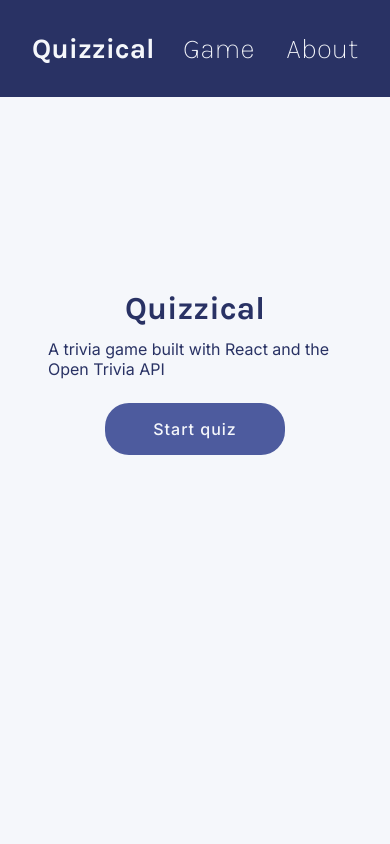
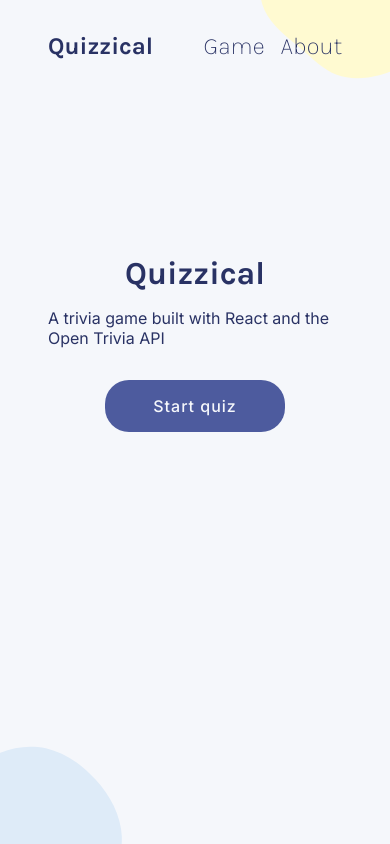
Before and after one commit to GVPproj/react-trivia, a React (Vite) app: page / in a window 390 px wide. Built offline with nearby package versions, Linux system fonts and the light colour scheme.

Commit message:
added blobs background, updater router and about section

```diff
--- a/src/App.jsx
+++ b/src/App.jsx
@@ -9,13 +9,10 @@ function App() {
   return (
     <>
       <nav className="flex">
-        <ul className="flex nav--list">
+        <ul className="flex z-1 nav--list">
           <NavLink
             className="nav--link"
             to="/"
-            // style={({ isActive }) => ({
-            //   fontWeight: isActive ? "700" : "200",
-            // })}
           >
             Quizzical
           </NavLink>
--- a/src/components/About.jsx
+++ b/src/components/About.jsx
@@ -3,16 +3,16 @@ export default function About() {
     <div className="flex info--page">
       <h1>About</h1>
       <br />
-      <div><p>
-        This page is rendered with React. Questions and answers, brought in from
-        the Open Trivia API, are managed with React's State functionality.
-      </p>
-      <br />
-      <p>
-        All functionality and code by myself, Graham Van Pelt, from Bob
-        Zirroll's Figma design files.
-      </p></div>
-
+      <div>
+        <p>
+          This app is rendered with React. The questions are imported from the
+          Open Trivia API.
+        </p>
+        <br />
+        <p>App idea and initial design from Bob Ziroll's React course on Scrimba.</p>
+        <br />
+        <p>Coded and re-designed by Graham Van Pelt.</p>
+      </div>
     </div>
   )
 }
--- a/src/components/Answer.jsx
+++ b/src/components/Answer.jsx
@@ -34,7 +34,7 @@ export default function Answer(props) {
   }
 
   return (
-    <li className="flex answer" style={styles} onClick={props.selectAnswer}>
+    <li className="flex z-1 answer" style={styles} onClick={props.selectAnswer}>
       {props.answer.answer}
     </li>
   )
--- a/src/components/Game.jsx
+++ b/src/components/Game.jsx
@@ -23,7 +23,7 @@ export default function Game() {
     setIsCompleted(false)
 
     fetch(
-      "https://opentdb.com/api.php?amount=5&category=21&difficulty=easy&type=multiple"
+      "https://opentdb.com/api.php?amount=5&difficulty=easy&type=multiple"
     )
       .then((results) => results.json())
       .then((data) => {
@@ -115,7 +115,7 @@ export default function Game() {
 
     return (
       <div className="flex question--section">
-        <h2>{props.question}</h2>
+        <h2 className="z-1">{props.question}</h2>
         <ul className="flex answers--set">
           {props.answers.map((option) => (
             <Answer
@@ -141,7 +141,7 @@ export default function Game() {
         }, 1500)
       }
     }
-    return <button onClick={() => checkIfCompleted()}>Check Answers</button>
+    return <button className="z-1" onClick={() => checkIfCompleted()}>Check Answers</button>
   }
 
   useEffect(() => {
--- a/src/index.css
+++ b/src/index.css
@@ -20,26 +20,6 @@ html {
   font-family: var(--ff-main);
   background-color: var(--clr-light);
   color: var(--clr-dark);
-}
-
-/* Utility */
-
-.flex {
-  display: flex;
-  align-items: center;
-  justify-content: center;
-}
-
-/* Layout */
-
-main {
-  background-color: var(--clr-light);
-  color: var(--clr-dark);
-  width: 900px;
-  max-width: 100%;
-  min-height: 550px;
-  padding: 4rem 3rem;
-  margin: 0 auto;
 }
 
 /* Type and Buttons*/
@@ -74,32 +54,82 @@ button {
 button:hover,
 button:active {
   background-color: var(--clr-med-light);
-  color: var(--clr-dark)
+  color: var(--clr-dark);
+}
+
+/* Utility */
+
+.flex {
+  display: flex;
+  align-items: center;
+  justify-content: center;
+}
+
+.z-1 {
+  z-index: 1;
+}
+
+/* Layout */
+
+main::before {
+  content: "";
+  background-image: url("/blobTR.svg");
+  background-repeat: none;
+  position: fixed;
+  background-size: 18rem;
+  width: 18rem;
+  height: 18rem;
+  top: -7rem;
+  right: -5rem;
+  z-index: 0;
+}
+
+main::after {
+  content: "";
+  background-image: url("/blobBl.svg");
+  background-repeat: none;
+  position: fixed;
+  background-size: 18rem;
+  width: 18rem;
+  height: 18rem;
+  bottom: -7rem;
+  left: -5rem;
+  z-index: 0;
+}
+
+main {
+  background-color: var(--clr-light);
+  color: var(--clr-dark);
+  width: 900px;
+  max-width: 100%;
+  min-height: 550px;
+  padding: 1rem 3rem 4rem;
+  margin: 0 auto;
 }
 
 /* Navigation Section */
 
 nav {
-  padding: 2rem;
-  background-color: var(--clr-dark);
-
+  color: var(--clr-dark);
+  z-index: 2;
 }
 
 .nav--list {
   font-family: var(--ff-titles);
-  font-size: 1.75rem;
-  width: 800px;
+  font-size: 2.25rem;
+  width: 900px;
+  padding: 2rem 3rem;
   max-width: 100%;
   justify-content: space-between;
 }
 
-.nav--choices{
+.nav--choices {
   gap: 2rem;
 }
 
 .nav--link {
   font-weight: 700;
-  color: var(--clr-light);
+  color: var(--clr-dark);
   text-decoration: none;
 }
 
@@ -111,11 +141,11 @@ nav {
 /* Splash Page */
 .info--page {
   flex-direction: column;
-  gap: 0.75rem;
+  gap: 1rem;
 }
 
 .btn--start {
-  margin-top: .75rem;
+  margin-top: 1rem;
 }
 
 /* Quiz Page*/
@@ -152,3 +182,23 @@ nav {
   flex-direction: column;
   gap: 1rem;
 }
+
+@media (max-width: 600px) {
+  main::before {
+    background-size: 14rem;
+    width: 14rem;
+    height: 14rem;
+  }
+
+  main::after {
+    background-size: 15rem;
+    width: 15rem;
+    height: 15rem;
+  }
+  .nav--list {
+    font-size: 1.5rem;
+  }
+  .nav--choices {
+    gap: 1rem;
+  }
+}
```
Also changed, not shown: public/blobBL.png (deleted), 1 other file (tests, documents, lock files or other folders).
